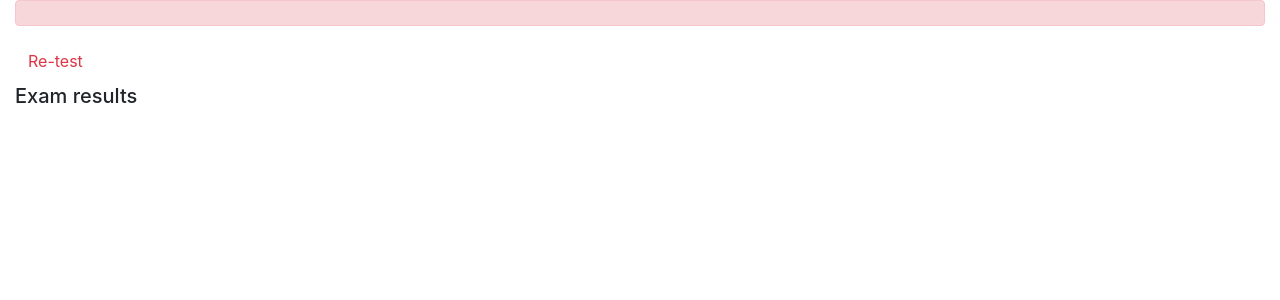
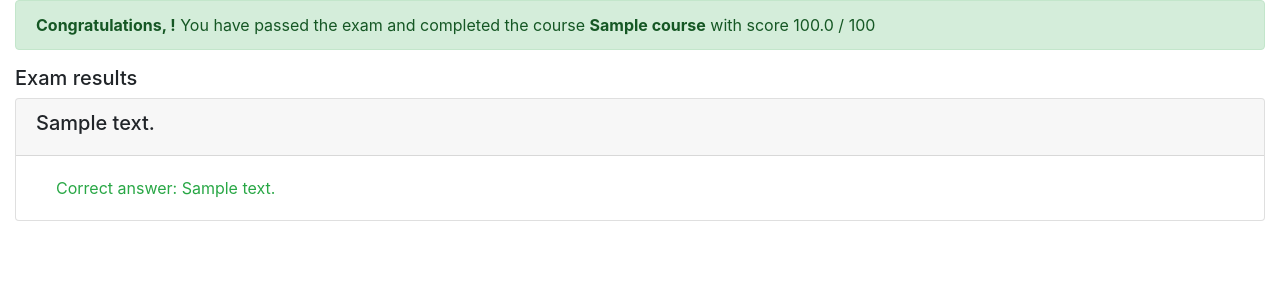
Before and after one commit to Foxcataria/online-course-app-with-django, a Django app: page /onlinecourse/1/submit/1/result in a window 1280 px wide. Shown: the part 56-356 px from the top of the page. Run offline with Django 3.2, Linux system fonts and the light colour scheme; tables that the repository leaves empty hold one stand-in row (values such as "Sample post"); some libraries are stand-ins or nearby versions.

Commit message:
Finished lab 4.

```diff
--- a/onlinecourse/templates/onlinecourse/exam_result_bootstrap.html
+++ b/onlinecourse/templates/onlinecourse/exam_result_bootstrap.html
@@ -37,18 +37,40 @@
 
 <div class="container-fluid">
     {% if grade > 80 %}
-    <div class="alert alert-success">
-       <!--HINT Display passed info -->
-    </div>
-        {% else %}
+        <div class="alert alert-success">
+            <b>Congratulations, {{ user.username }}!</b> You have passed the exam and completed the course <b>{{ course.name }}</b> with score {{ grade }} / 100
+        </div>
+    {% else %}
         <div class="alert alert-danger">
-            <!--HINT Display failed info -->
+            <b>Failed</b> Sorry, {{ user.username }}! You have failed exam with score {{ grade }} / 100
         </div>
-        <a class="btn btn-link text-danger" href="{% url 'onlinecourse:course_details' course.id %}">Re-test</a>
-        {% endif %}
+        <a class="btn btn-link text-danger" href="{% url 'onlinecourse:course_details' course.id %}">Retry exam</a>
+    {% endif %}
         <div class="card-columns-vertical mt-1">
         <h5 class="">Exam results</h5>
-            <!--HINT Display exam results-->
+        {% for question in course.question_set.all %}
+        <div class="card mt-1">
+            <div class="card-header"><h5>{{ question.question_text }}</h5></div>
+            {% csrf_token %}
+            <div class="card-body">
+            {% for choice in question.choice_set.all %}
+                {% if choice in choices %}
+                    {% if choice.is_correct %}
+                    <div class="form-check text-success">
+                        Correct answer:
+                    {% else %}
+                    <div class="form-check text-danger">
+                        Wrong answer:
+                    {% endif %}
+                {% else %}
+                    <div class="form-check">
+                {% endif %}
+                    {{ choice.choice_text }}
+                </div>
+            {% endfor %}
+            </div>
+        </div>
+    {% endfor %}
         </div>
     </div>
 </body>
--- a/onlinecourse/views.py
+++ b/onlinecourse/views.py
@@ -142,11 +142,23 @@
     submission = get_object_or_404(Submission, pk=submission_id)
     choices = submission.choices.all()
     total_score = 0
+    question_objects = Question.objects.filter(course_id=course_id)
+    question_dict = {}
+    for question in question_objects:
+        question_dict[str(question.id)] = question.grade
+
     for choice in choices:
         if choice.is_correct:
             total_score += 1
 
+    total_grade = 0
+    for value in question_dict.values():
+        total_grade += value
+
+    grade = (total_score / total_grade) * 100
+
     context = {}
     context['course'] = course
-    context['grade'] = total_score
+    context['choices'] = choices
+    context['grade'] = grade
     return render(request, 'onlinecourse/exam_result_bootstrap.html', context)
```
